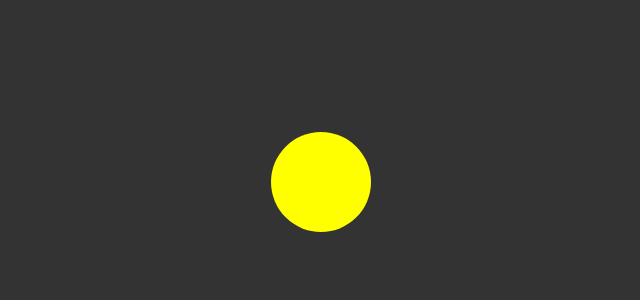
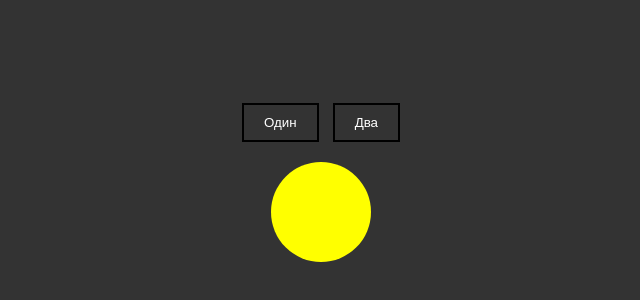
Before and after one commit to makson0017/tapalka.io, a plain HTML site: page index.html in a window 1280 px wide. Shown: the part 218-518 px from the top of the page, without its empty margins (319-959 px from the left). Drawn offline with Linux system fonts and the light colour scheme.

Commit message:
Add files via upload

```diff
--- a/index.html
+++ b/index.html
@@ -7,6 +7,12 @@
     <title>Жёлтый круг в центре</title>
 </head>
 <body>
-    <div class="circle"></div>
+    <div class="button-container">
+        <button class="btn">Один</button>
+        <button class="btn">Два</button>
+    </div>
+    <div class="circle" id="circle"></div>
+
+    <script src="script.js"></script>
 </body>
 </html>
--- a/style.css
+++ b/style.css
@@ -2,9 +2,28 @@ body {
     margin: 0;
     height: 100vh;
     display: flex;
+    flex-direction: column; /* Вертикальное расположение элементов */
     justify-content: center;
     align-items: center;
     background-color: #333; /* Темно-серый цвет */
+}
+
+.button-container {
+    margin-bottom: 20px; /* Отступ между кнопками и кругом */
+}
+
+.btn {
+    background-color: transparent; /* Прозрачный фон */
+    border: 2px solid black; /* Черная обводка */
+    color: white; /* Цвет текста */
+    padding: 10px 20px; /* Отступы внутри кнопки */
+    margin: 0 5px; /* Отступы между кнопками */
+    cursor: pointer; /* Курсор указывает на интерактивный элемент */
+    transition: background-color 0.3s; /* Плавный переход для цвета фона */
+}
+
+.btn:hover {
+    background-color: rgba(255, 255, 255, 0.2); /* Цвет фона при наведении */
 }
 
 .circle {
```
